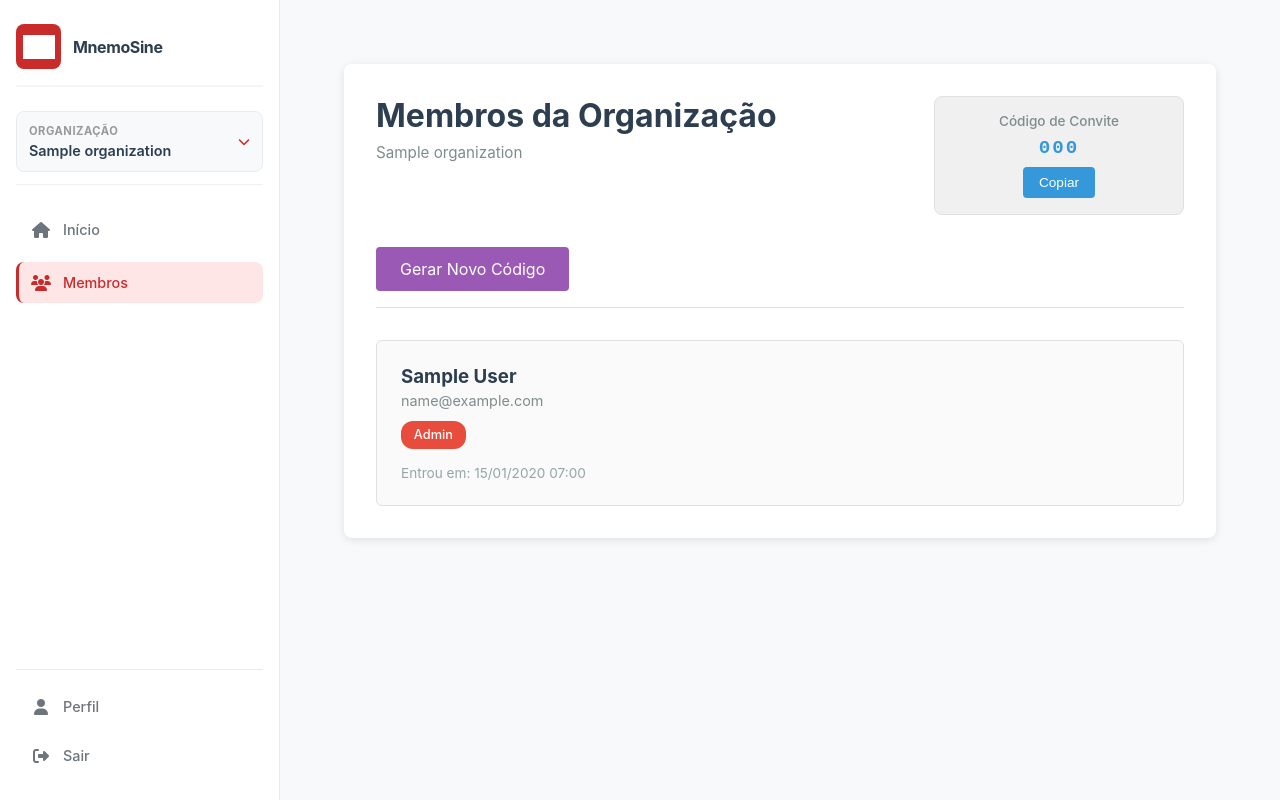
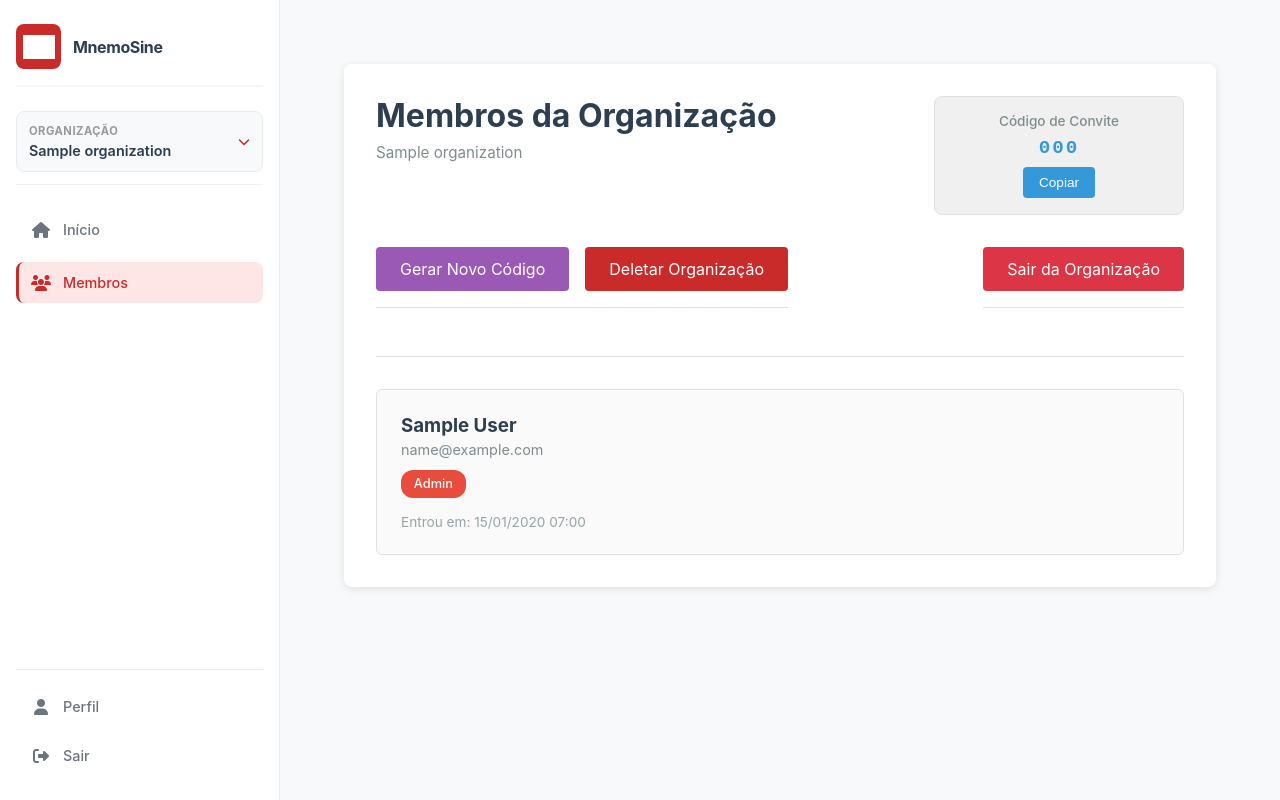
Before and after one commit to Allcantaraa/MnemoSine, a Django app: page /organization/membros in a window 1280 px wide. Run offline with Django 5.2, Linux system fonts and the light colour scheme; a user stored in the database is signed in; tables that the repository leaves empty hold one stand-in row (values such as "Sample post"); grey boxes are pictures that could not be loaded.

Commit message:
funcionalidade de sair e excluir organizações

```diff
--- a/base_templates/global/partials/_header.html
+++ b/base_templates/global/partials/_header.html
@@ -73,12 +73,10 @@
         </a>
 
         {% if request.organization %}
-            {% if request.user|has_org_role:request.organization %}
-                <a href="{% url 'listar_membros' %}" class="nav-link {% if request.resolver_match.url_name == 'listar_membros' %}active{% endif %}">
-                    <i class="fa-solid fa-users"></i>
-                    <span class="nav-label">Membros</span>
-                </a>
-            {% endif %}
+            <a href="{% url 'listar_membros' %}" class="nav-link {% if request.resolver_match.url_name == 'listar_membros' %}active{% endif %}">
+                <i class="fa-solid fa-users"></i>
+                <span class="nav-label">Membros</span>
+            </a>
         {% else %}
             <a href="{% url 'entrar_organizacao' %}" class="nav-link">
                 <i class="fa-solid fa-arrow-right-to-bracket"></i>
--- a/dashboard/organization_views.py
+++ b/dashboard/organization_views.py
@@ -186,3 +186,65 @@ def selecionar_organizacao(request):
     return render(request, 'organization/selecionar.html', {
         'memberships': org_memberships
     })
+
+
+@login_required
+@organization_required
+def sair_organizacao(request):
+    """Permite que o usuário saia da organização."""
+    org = request.organization
+
+    if request.method == 'POST':
+        try:
+            membership = OrganizationMember.objects.get(
+                organization=org,
+                user=request.user
+            )
+            membership.delete()
+
+            # Limpar a sessão de organização ativa
+            if request.session.get('active_org_id') == org.id:
+                del request.session['active_org_id']
+
+            messages.success(request, f'Você saiu da organização "{org.name}".')
+            return redirect('index')
+        except OrganizationMember.DoesNotExist:
+            messages.error(request, 'Erro ao sair da organização.')
+            return redirect('index')
+
+    return render(request, 'organization/sair.html', {
+        'organization': org
+    })
+
+
+@login_required
+@organization_required
+def deletar_organizacao(request):
+    """Permite que apenas o criador delete a organização."""
+    org = request.organization
+
+    # Apenas o criador pode deletar
+    if org.created_by != request.user:
+        messages.error(request, 'Você não tem permissão para deletar esta organização.')
+        return redirect('listar_membros')
+
+    if request.method == 'POST':
+        org_name = org.name
+        org_id = org.id
+
+        # Deletar todos os membros
+        OrganizationMember.objects.filter(organization=org).delete()
+
+        # Deletar a organização
+        org.delete()
+
+        # Limpar a sessão de organização ativa
+        if request.session.get('active_org_id') == org_id:
+            del request.session['active_org_id']
+
+        messages.success(request, f'Organização "{org_name}" deletada com sucesso.')
+        return redirect('index')
+
+    return render(request, 'organization/deletar.html', {
+        'organization': org
+    })
--- a/dashboard/templates/organization/membros.html
+++ b/dashboard/templates/organization/membros.html
@@ -9,20 +9,26 @@
                 <h1>Membros da Organização</h1>
                 <p class="subtitle">{{ organization.name }}</p>
             </div>
-            {% if request.user|has_org_role:organization %}
             <div class="code-badge">
                 <span class="code-label">Código de Convite</span>
                 <span class="code-value">{{ organization.code }}</span>
                 <button class="copy-btn" onclick="copyToClipboard('{{ organization.code }}')">Copiar</button>
             </div>
-            {% endif %}
         </div>
 
+        <div class="action-bar">
             {% if request.user|has_org_role:organization %}
                 <div class="admin-actions">
                     <a href="{% url 'gerar_novo_codigo' %}" class="btn-generate">Gerar Novo Código</a>
+                    {% if organization.created_by == request.user %}
+                        <a href="{% url 'deletar_organizacao' %}" class="btn-delete-org">Deletar Organização</a>
+                    {% endif %}
                 </div>
             {% endif %}
+            <div class="user-actions">
+                <a href="{% url 'sair_organizacao' %}" class="btn-leave">Sair da Organização</a>
+            </div>
+        </div>
 
         {% if membros %}
             <div class="members-list">
@@ -50,6 +56,12 @@
                                 </form>
 
                                 <a href="{% url 'remover_membro' membro.user.id %}" class="btn-remove">Remover</a>
+                            </div>
+                        {% elif membro.user != request.user %}
+                            <div class="member-actions member-view-only">
+                                <select disabled class="role-select role-select-disabled">
+                                    <option value="{{ membro.role }}" selected>{{ membro.get_role_display }}</option>
+                                </select>
                             </div>
                         {% endif %}
                     </div>
@@ -136,12 +148,6 @@
         background-color: #2980b9;
     }
 
-    .admin-actions {
-        margin-bottom: 2rem;
-        padding-bottom: 1rem;
-        border-bottom: 1px solid #e0e0e0;
-    }
-
     .btn-generate {
         display: inline-block;
         background-color: #9b59b6;
@@ -156,6 +162,80 @@
 
     .btn-generate:hover {
         background-color: #8e44ad;
+    }
+
+    .admin-actions {
+        margin-bottom: 2rem;
+        padding-bottom: 1rem;
+        border-bottom: 1px solid #e0e0e0;
+        display: flex;
+        gap: 1rem;
+        flex-wrap: wrap;
+    }
+
+    .user-actions {
+        margin-bottom: 2rem;
+        padding-bottom: 1rem;
+        border-bottom: 1px solid #e0e0e0;
+    }
+
+    .btn-delete-org {
+        display: inline-block;
+        background-color: #c92a2a;
+        color: white;
+        padding: 0.75rem 1.5rem;
+        border: none;
+        border-radius: 4px;
+        text-decoration: none;
+        cursor: pointer;
+        transition: background-color 0.3s;
+    }
+
+    .btn-delete-org:hover {
+        background-color: #a01c1c;
+    }
+
+    .btn-leave {
+        display: inline-block;
+        background-color: #dc3545;
+        color: white;
+        padding: 0.75rem 1.5rem;
+        border: none;
+        border-radius: 4px;
+        text-decoration: none;
+        cursor: pointer;
+        transition: background-color 0.3s;
+    }
+
+    .btn-leave:hover {
+        background-color: #c82333;
+    }
+
+    .action-bar {
+        margin-bottom: 2rem;
+        padding-bottom: 1rem;
+        border-bottom: 1px solid #e0e0e0;
+        display: flex;
+        gap: 1rem;
+        flex-wrap: wrap;
+        justify-content: space-between;
+        align-items: center;
+    }
+
+    .member-view-only {
+        display: flex;
+        align-items: center;
+    }
+
+    .role-select-disabled {
+        cursor: not-allowed;
+        background-color: #f5f5f5;
+        color: #6c757d;
+    }
+
+    .role-select-disabled:hover {
+        border-color: #bdc3c7;
+        background-color: #f5f5f5;
     }
 
     .members-list {
--- a/dashboard/urls.py
+++ b/dashboard/urls.py
@@ -33,4 +33,6 @@ urlpatterns = [
     path('organization/codigo-novo', organization_views.gerar_novo_codigo, name='gerar_novo_codigo'),
     path('organization/entrar', organization_views.entrar_organizacao, name='entrar_organizacao'),
     path('organization/selecionar', organization_views.selecionar_organizacao, name='selecionar_organizacao'),
+    path('organization/sair', organization_views.sair_organizacao, name='sair_organizacao'),
+    path('organization/deletar', organization_views.deletar_organizacao, name='deletar_organizacao'),
 ]
```
Also changed, not shown: dashboard/templates/organization/deletar.html (added, +36 -0 lines), dashboard/templates/organization/sair.html (added, +28 -0 lines). Lines whose indentation alone changed are shown as unchanged.
